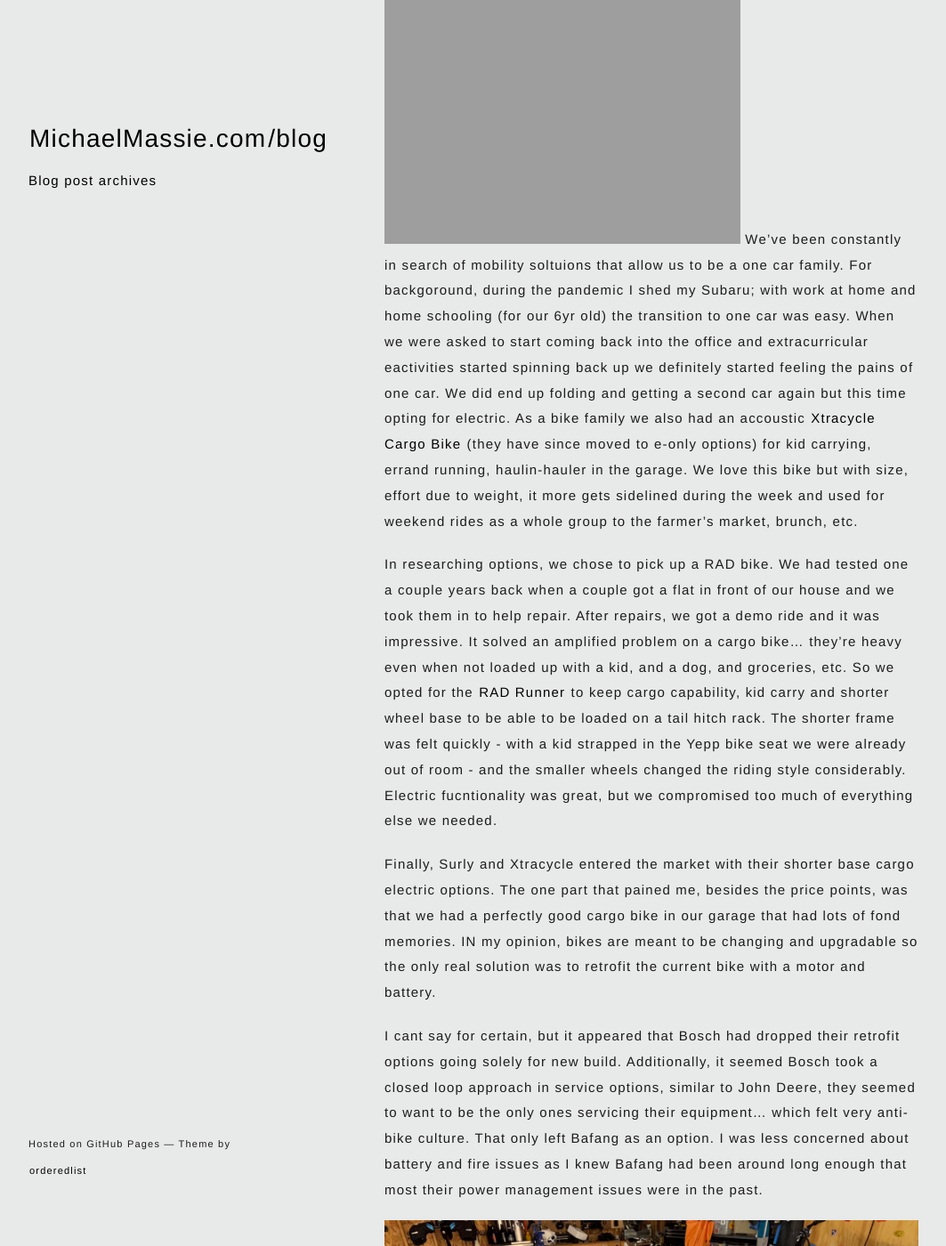
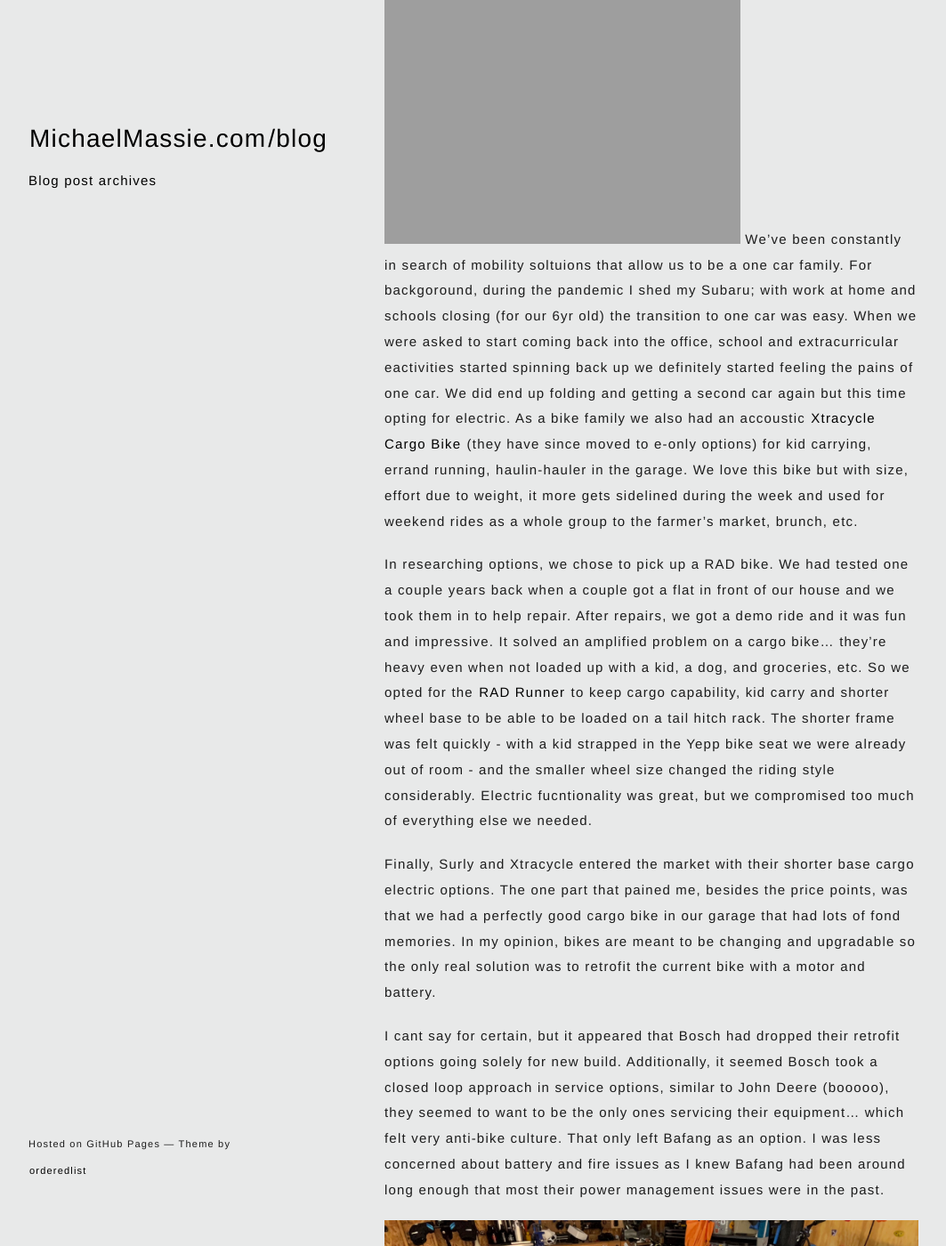
Before and after one commit to mmassie/mmassie.github.io, a Jekyll site: the page built from _posts/2022-11-13-Electrifying-The-Cargo-Bike.md, in a window 1280 px wide and 1400 px high, scrolled down 250 px. Shown: the whole window at 89% size, without its empty margins (108-1171 px from the left). Built offline with Jekyll 4.4.1, drawn with Linux system fonts in a browser that asks for light colours; some of the changed text lies outside the part shown.

```diff
--- a/_posts/2022-11-13-Electrifying-The-Cargo-Bike.md
+++ b/_posts/2022-11-13-Electrifying-The-Cargo-Bike.md
@@ -1,27 +1,28 @@
 ---
 layout: post
 tags: bike, electric, project
+image: https://michaelmassie.com/assets/img/bikeHero.JPG
 
 ---
 
 ![Finished Bike](https://michaelmassie.com/assets/img/bike05.JPG)
-We've been constantly in search of mobility soltuions that allow us to be a one car family. For backgoround, during the pandemic I shed my Subaru; with work at home and home schooling (for our 6yr old) the transition to one car was easy. When we were asked to start coming back into the office and extracurricular eactivities started spinning back up we definitely started feeling the pains of one car. We did end up folding and getting a second car again but this time opting for electric. As a bike family we also had an accoustic [Xtracycle Cargo Bike](https://www.xtracycle.com/) (they have since moved to e-only options) for kid carrying, errand running, haulin-hauler in the garage. We love this bike but with size, effort due to weight, it more gets sidelined during the week and used for weekend rides as a whole group to the farmer's market, brunch, etc.
+We've been constantly in search of mobility soltuions that allow us to be a one car family. For backgoround, during the pandemic I shed my Subaru; with work at home and schools closing (for our 6yr old) the transition to one car was easy. When we were asked to start coming back into the office, school and extracurricular eactivities started spinning back up we definitely started feeling the pains of one car. We did end up folding and getting a second car again but this time opting for electric. As a bike family we also had an accoustic [Xtracycle Cargo Bike](https://www.xtracycle.com/) (they have since moved to e-only options) for kid carrying, errand running, haulin-hauler in the garage. We love this bike but with size, effort due to weight, it more gets sidelined during the week and used for weekend rides as a whole group to the farmer's market, brunch, etc.
 
-In researching options, we chose to pick up a RAD bike. We had tested one a couple years back when a couple got a flat in front of our house and we took them in to help repair. After repairs, we got a demo ride and it was impressive. It solved an amplified problem on a cargo bike... they're heavy even when not loaded up with a kid, and a dog, and groceries, etc. So we opted for the [RAD Runner](https://www.radpowerbikes.com/collections/electric-cargo-utility-bikes/products/radrunner-electric-utility-bike) to keep cargo capability, kid carry and shorter wheel base to be able to be loaded on a tail hitch rack. The shorter frame was felt quickly - with a kid strapped in the Yepp bike seat we were already out of room -  and the smaller wheels changed the riding style considerably. Electric fucntionality was great, but we compromised too much of everything else we needed.
+In researching options, we chose to pick up a RAD bike. We had tested one a couple years back when a couple got a flat in front of our house and we took them in to help repair. After repairs, we got a demo ride and it was fun and impressive. It solved an amplified problem on a cargo bike... they're heavy even when not loaded up with a kid, a dog, and groceries, etc. So we opted for the [RAD Runner](https://www.radpowerbikes.com/collections/electric-cargo-utility-bikes/products/radrunner-electric-utility-bike) to keep cargo capability, kid carry and shorter wheel base to be able to be loaded on a tail hitch rack. The shorter frame was felt quickly - with a kid strapped in the Yepp bike seat we were already out of room -  and the smaller wheel size changed the riding style considerably. Electric fucntionality was great, but we compromised too much of everything else we needed.
 
-Finally, Surly and Xtracycle entered the market with their shorter base cargo electric options. The one part that pained me, besides the price points, was that we had a perfectly good cargo bike in our garage that had lots of fond memories. IN my opinion, bikes are meant to be changing and upgradable so the only real solution was to retrofit the current bike with a motor and battery.
+Finally, Surly and Xtracycle entered the market with their shorter base cargo electric options. The one part that pained me, besides the price points, was that we had a perfectly good cargo bike in our garage that had lots of fond memories. In my opinion, bikes are meant to be changing and upgradable so the only real solution was to retrofit the current bike with a motor and battery.
 
-I cant say for certain, but it appeared that Bosch had dropped their retrofit options going solely for new build. Additionally, it seemed Bosch took a closed loop approach in service options, similar to John Deere, they seemed to want to be the only ones servicing their equipment... which felt very anti-bike culture. That only left Bafang as an option. I was less concerned about battery and fire issues as I knew Bafang had been around long enough that most their power management issues were in the past.
+I cant say for certain, but it appeared that Bosch had dropped their retrofit options going solely for new build. Additionally, it seemed Bosch took a closed loop approach in service options, similar to John Deere (booooo), they seemed to want to be the only ones servicing their equipment... which felt very anti-bike culture. That only left Bafang as an option. I was less concerned about battery and fire issues as I knew Bafang had been around long enough that most their power management issues were in the past.
 
 ![Project start with shop dog](https://michaelmassie.com/assets/img/bike01.JPG)
 
-Ordered the kit in similar sizing to the one that was inlcuded in the RAD bike and then i need to math out what size battery that would support a round trip to work (12 mi) and get home with a comfortable non-range anxiety inducing ~20% battery left. This should make adequate space for some errands and weather conditions. This turned out to be not much of an issues, with e-assist the weight of the bike becomes less of a concern allowing you to battery up to whatever - I went with a ... which gives me an estimated 35 miles of range. Ha. I think we're in range.
+I ordered the kit in similar sizing to the one that was inlcuded in the RAD bike and then I needed to math out what size battery that would support a round trip to work (12 mi) and get home with a comfortable non-range anxiety inducing ~20% battery left. This should make adequate space for some errands, weight add, and weather conditions. This turned out to be not much of an issues, with e-assist the weight of the bike becomes less of a concern allowing you to battery up to whatever - I went with a 48V 15Ah battery which gives me an estimated 35 miles of range. Ha. I think we're safe.
 
 ![Midprogress](https://michaelmassie.com/assets/img/bike02.JPG)
 ![Wire Repair](https://michaelmassie.com/assets/img/bike03.JPG)
 
 
-The install was clean and straight forward. The bottom bracket mid-mount motor was easy to install and kept weight distribution comfortable and natural feeling. I did, somehow, sever the speedometer cable during install and had to subsequenly pull out the oscilloscope to troubleshoot what looked like a quick solder and shrink tube fix. The frame extension from behind the seat tube left plenty of storage room for the battery and when complete the unit really blended in with the bike - knowing it's mostly a necessary evil, downtube battery mounts just still look so out of place to me. Being it a cargo bike i did have to order up some extra extensions for some of the cabling that has to run all the way to the rear of the bike and a tail light wasn't inlcuded so i still split the line to front light and do some hacking to get a proper lighting in place. Cable management is oddly satisfying.
+The install was clean and straight forward. The bottom bracket mid-mount motor was easy to install and kept weight distribution comfortable and natural feeling. I did, somehow, sever the speedometer cable during install and had to subsequenly pull out the multimeter to troubleshoot what looked like a quick solder and shrink tube fix. The frame extension from behind the seat tube left plenty of storage room for the battery and when complete the unit really blended in with the bike - knowing it's mostly a necessary evil, downtube battery mounts just still look so out of place to me. Being it a cargo bike i did have to order up some extra extensions for some of the cabling that has to run all the way to the rear of the bike and a tail light wasn't inlcuded so i still split the line to front light and do some hacking to get a proper lighting in place. Cable management is oddly satisfying.
 
 ![Battery with camble management](https://michaelmassie.com/assets/img/bike04.JPG)
 
```
Also changed, not shown: assets/img/bikeHero.JPG (added).
